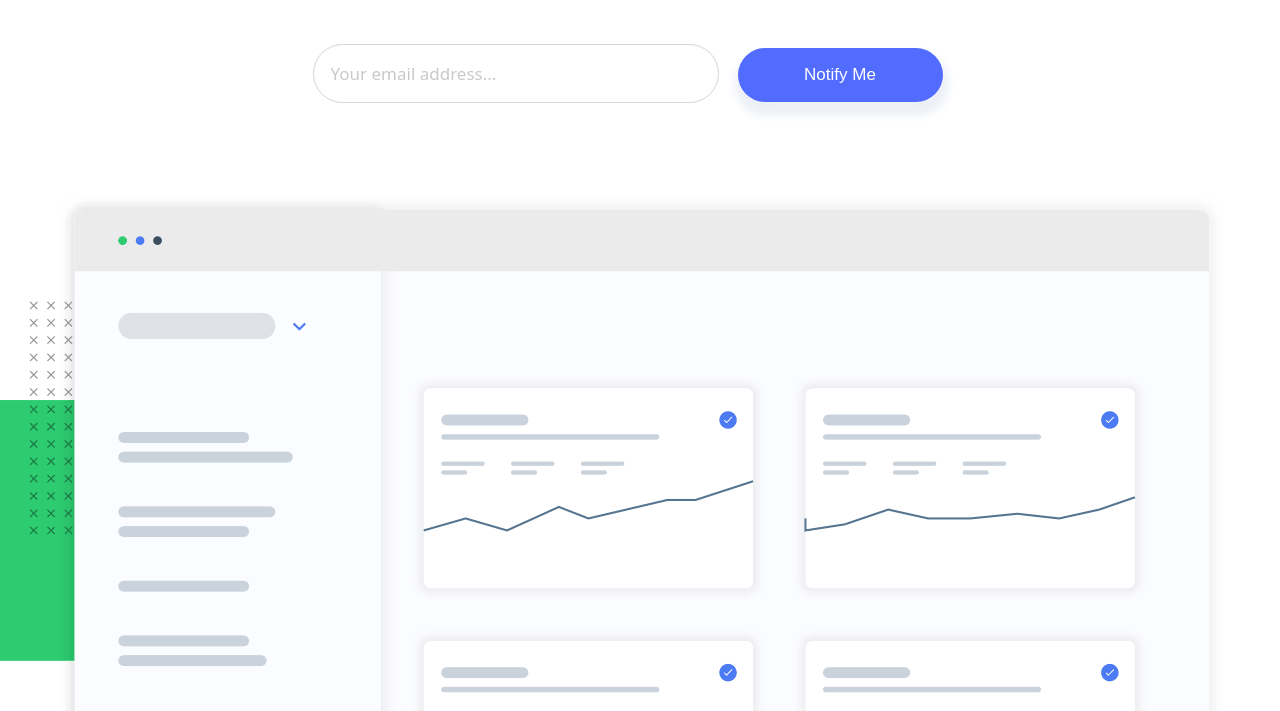
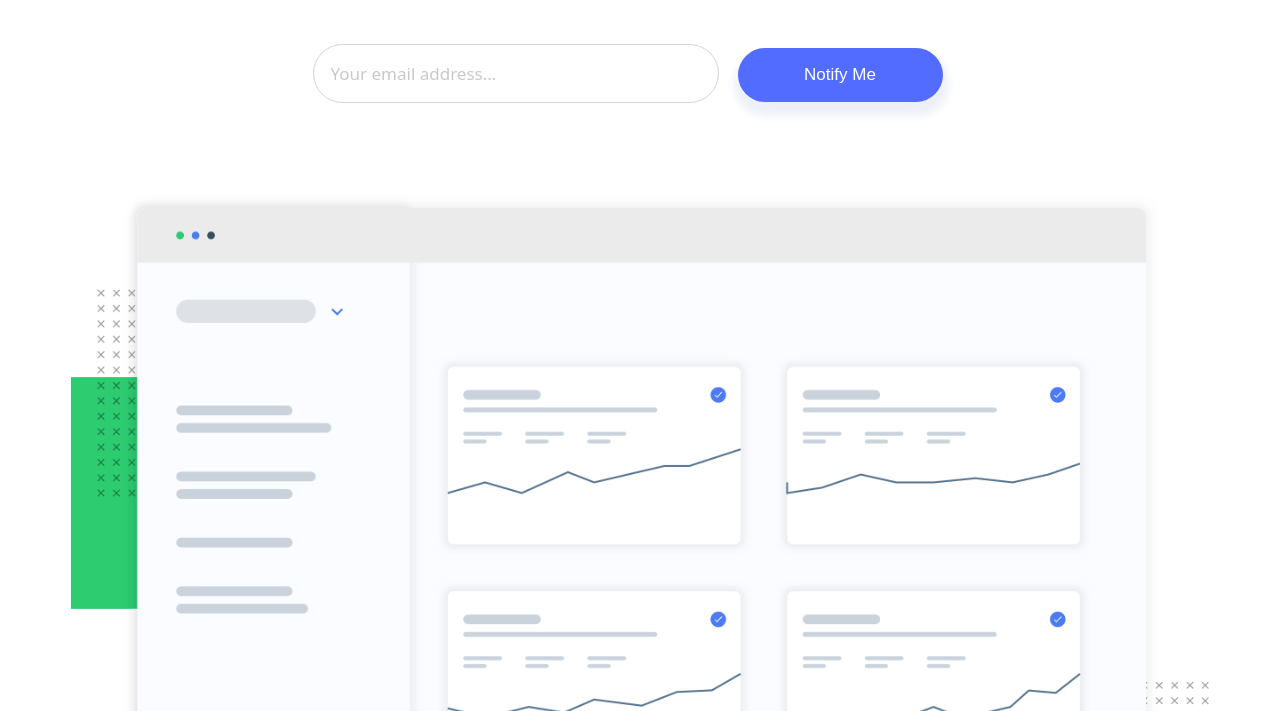
Before and after one commit to Ivon-Martinez/ping-coming-soon-page-master, a plain HTML site: page index.html in a window 1280 px wide. Shown: the part 241-952 px from the top of the page. Drawn offline with Linux system fonts and the light colour scheme.

Commit message:
worked img

```diff
--- a/style.css
+++ b/style.css
@@ -15,8 +15,7 @@
 }
 
 .texto1{
-    align-self: center;
-
+    text-align: center;
 
 }
 h1{
@@ -25,14 +24,16 @@ h1{
     font-weight: 350;
     /*height: 30px;*/
     letter-spacing: 1px;
+
 }
 h2{
     margin-top: -15px;
     font-size: 130%;
     font-weight: 100;
-    text-align: center;
     letter-spacing: 1px;
     font-family: system-ui;
+    text-align: center;
+
 }
 .autenticacion{
     margin-top: 30px;
@@ -80,9 +81,10 @@ button:hover{
     align-items: center;
     margin-bottom: 90px;
 }
-ima{
+img{
 
-    max-width: 50%;
+    max-width: 100%;
+    height: auto;
 }
 .iconos{
     align-self: center;
```
Also changed, not shown: index.html (+1 -1 lines).
